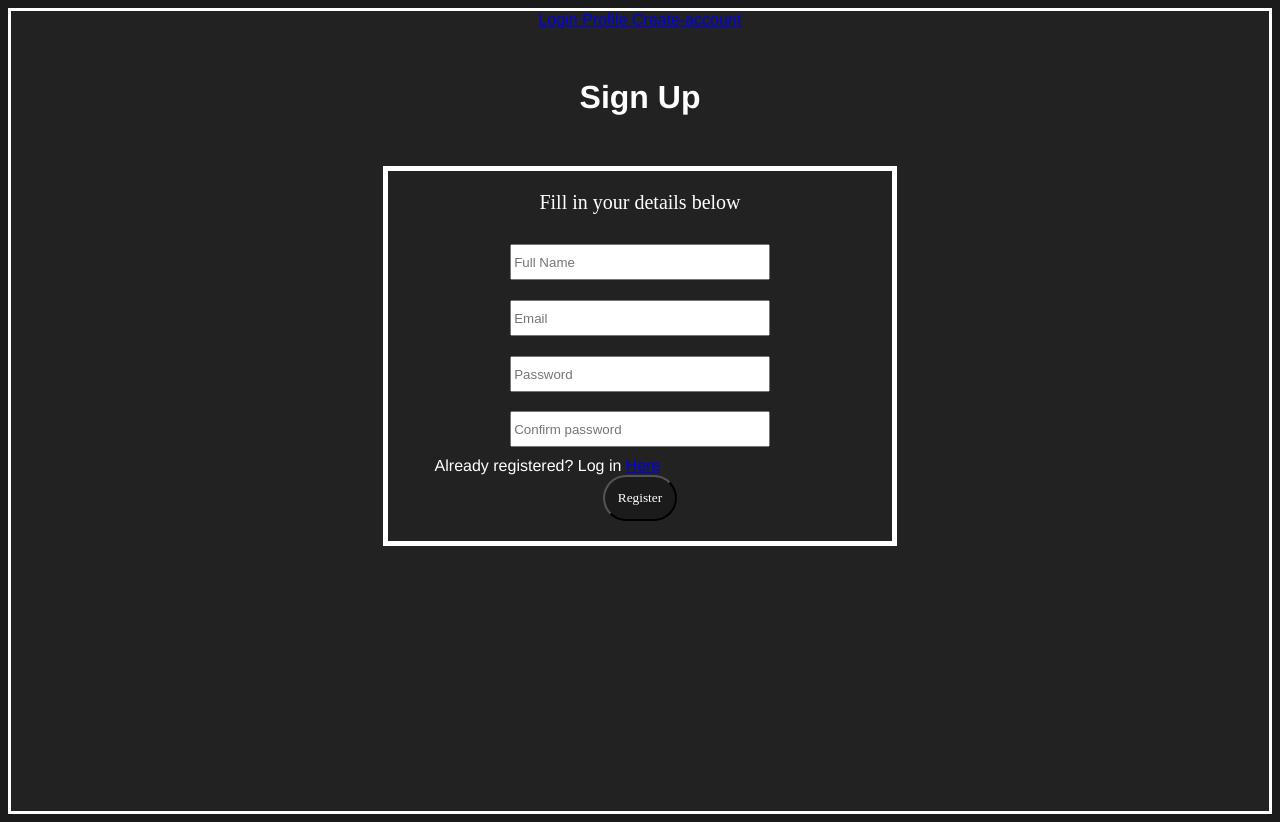
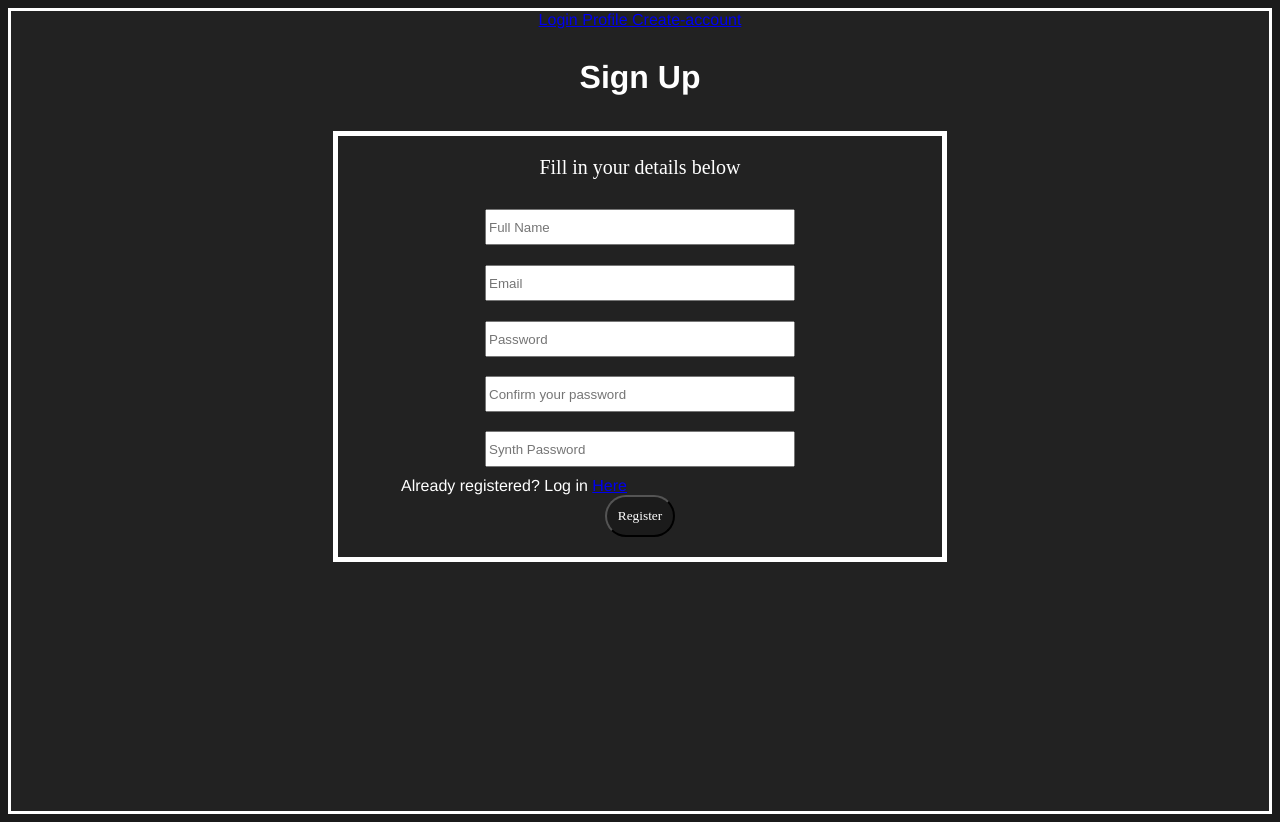
Before and after one commit to stamley/cloudwave, a Vue app: page /create-account in a window 1280 px wide. Built offline with nearby package versions, Linux system fonts and the light colour scheme; no server answers.

Commit message:
Update CreateAccountView.vue

```diff
--- a/src/views/CreateAccountView.vue
+++ b/src/views/CreateAccountView.vue
@@ -25,9 +25,15 @@
       />
       <input
         type="password"
-        placeholder="Confirm password"
+        placeholder="Confirm your password"
         class="ConpassBox"
         v-model="confirmPassword"
+      />
+
+      <input
+        type="Synth password"
+        placeholder="Synth Password"
+        class="SyPassBox"
       />
 
       <button class="register" @click="registerUser">Register</button>
@@ -100,14 +106,13 @@ export default {
 }
 
 .title {
-  margin-top: 50px;
+  margin-top: 30px;
   grid-area: title;
-  margin-bottom: 50px;
+  margin-bottom: 35px;
 }
 
 .signInBox {
-  width: 50%;
-  length: 50%;
+  width: 60%;
   margin-right: auto;
   margin-left: auto;
   grid-area: signInBox;
@@ -121,7 +126,8 @@ export default {
     "mailBox mailBox mailBox"
     "passBox passBox passBox"
     "ConpassBox ConpassBox ConpassBox"
-    "register register register";
+    "register register register"
+    "SyPassBox SyPassBox SyPassBox";
   border: solid 5px;
 }
 
@@ -172,6 +178,15 @@ export default {
   margin-bottom: 10px;
 }
 
+.SyPassBox {
+  width: 50%;
+  height: 30px;
+  grid-area: passBox;
+  margin-right: auto;
+  margin-left: auto;
+  margin-top: 120px;
+  margin-bottom: 10px;
+}
 .signInBox button {
   width: fit-content;
   margin: auto;
@@ -180,7 +195,7 @@ export default {
   color: white;
   margin-bottom: 20px;
   font-family: cursive;
-  padding: 13px;
+  padding: 11px;
 }
 
 .register {
```
